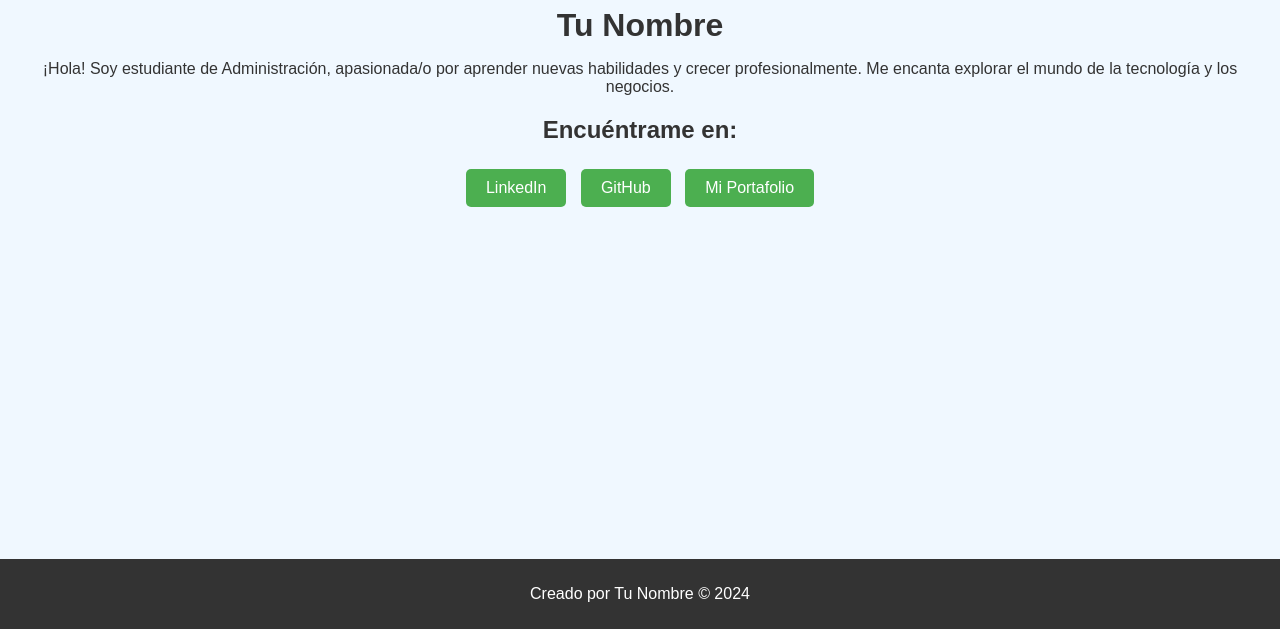
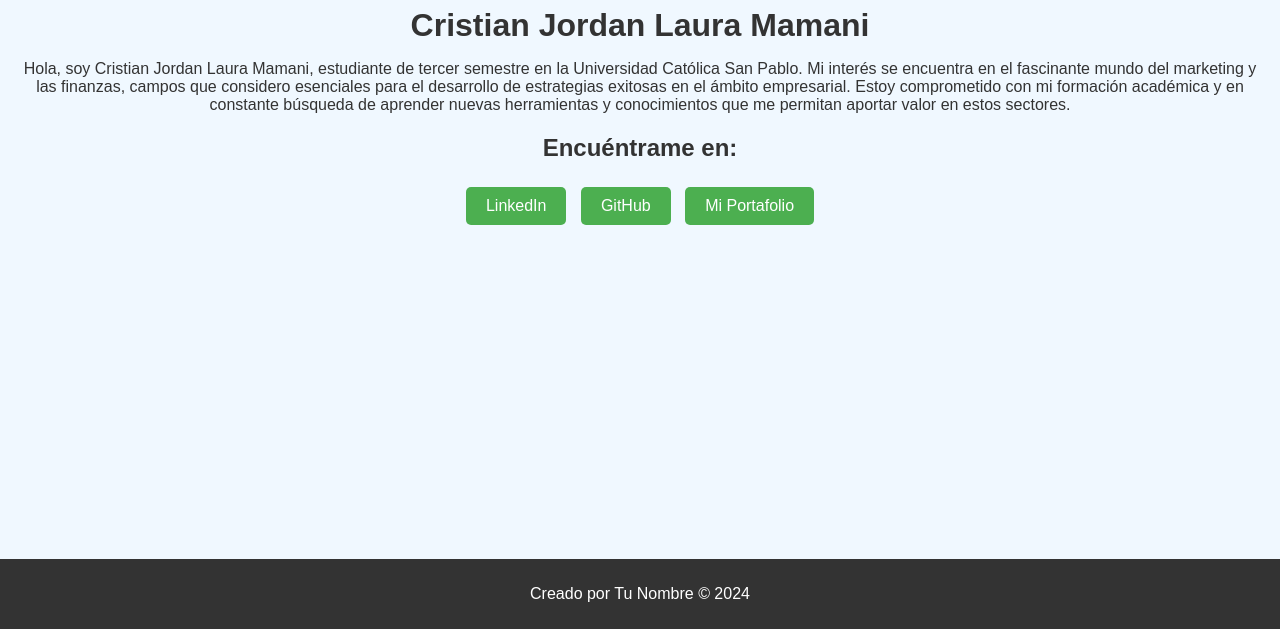
Before and after one commit to Cristianlaura204/Cristianlaura204.github.io, a plain HTML site: page index.html in a window 1280 px wide. Shown: the part 171-800 px from the top of the page. Drawn offline with Linux system fonts and the light colour scheme.

Commit message:
Update index.html

```diff
--- a/index.html
+++ b/index.html
@@ -65,8 +65,8 @@
 
     <div class="profile">
         <img src="tu-foto.jpg" alt="Mi foto">
-        <h1>Tu Nombre</h1>
-        <p>¡Hola! Soy estudiante de Administración, apasionada/o por aprender nuevas habilidades y crecer profesionalmente. Me encanta explorar el mundo de la tecnología y los negocios.</p>
+        <h1>Cristian Jordan Laura Mamani</h1>
+        <p>Hola, soy Cristian Jordan Laura Mamani, estudiante de tercer semestre en la Universidad Católica San Pablo. Mi interés se encuentra en el fascinante mundo del marketing y las finanzas, campos que considero esenciales para el desarrollo de estrategias exitosas en el ámbito empresarial. Estoy comprometido con mi formación académica y en constante búsqueda de aprender nuevas herramientas y conocimientos que me permitan aportar valor en estos sectores.</p>
     </div>
 
     <div class="links">
```
